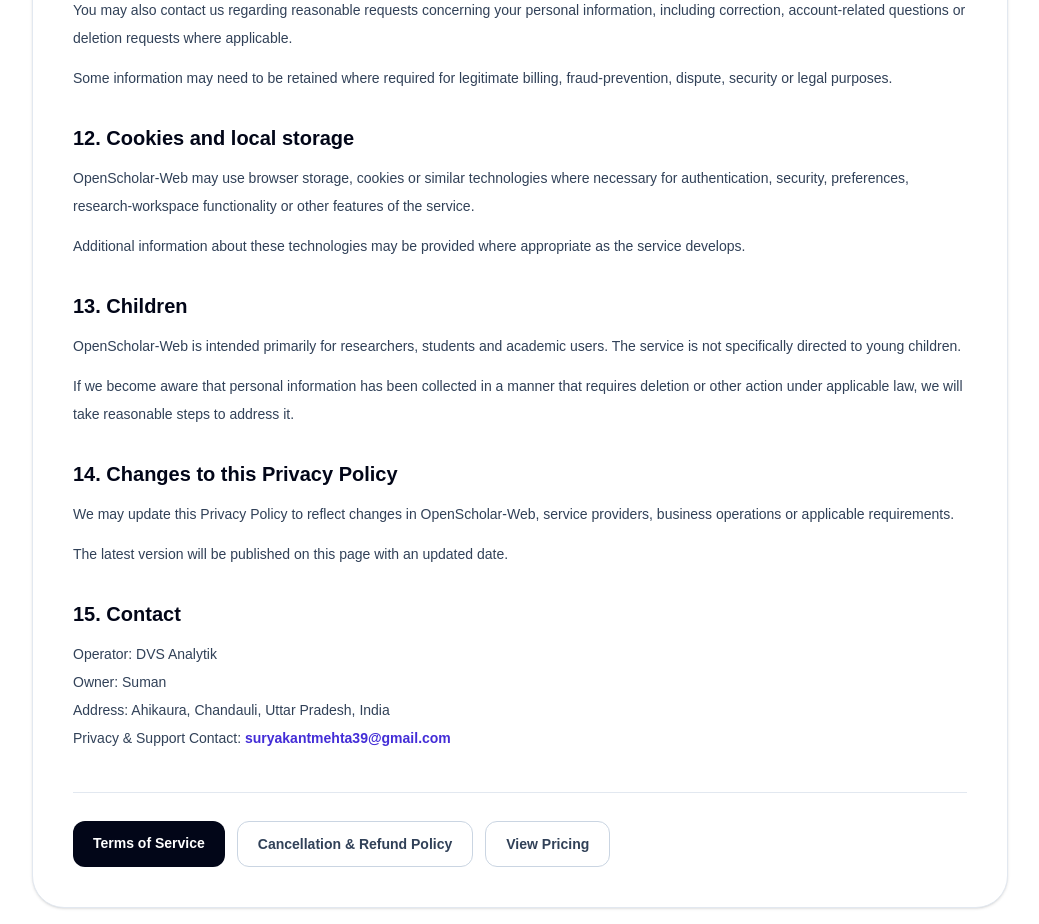
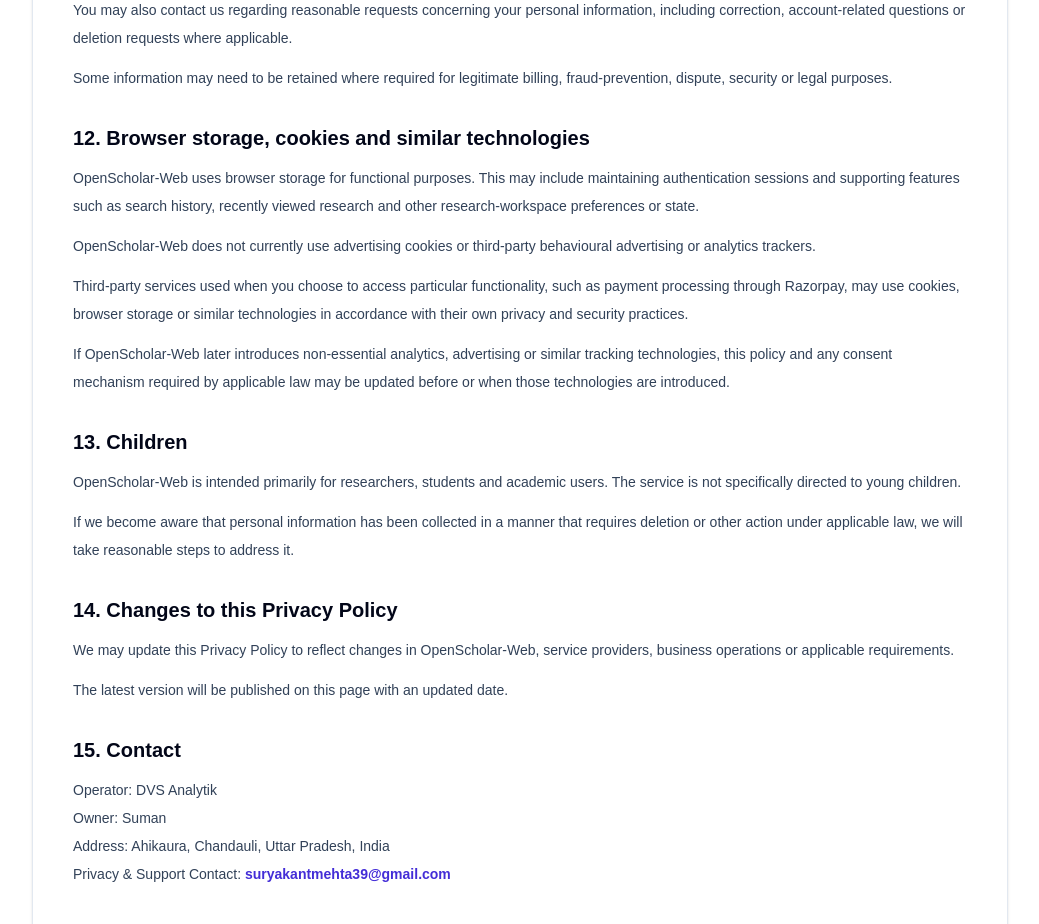
Before and after one commit to Skmehta-Profile/openscholar-web, a Next.js app: page /privacy in a window 1280 px wide. Shown: the part 2800-3724 px from the top of the page, without its empty margins (120-1159 px from the left). Built offline with nearby package versions, Linux system fonts and the light colour scheme; no server answers.

Commit message:
Update privacy policy for browser storage

```diff
--- a/app/privacy/page.tsx
+++ b/app/privacy/page.tsx
@@ -365,22 +365,41 @@
 
           <section>
   <h2 className="text-xl font-black text-slate-950">
-              12. Cookies and local storage
+    12. Browser storage, cookies and similar technologies
   </h2>
 
   <p className="mt-3">
-              OpenScholar-Web may use browser storage,
-              cookies or similar technologies where
-              necessary for authentication, security,
-              preferences, research-workspace
-              functionality or other features of the
-              service.
+    OpenScholar-Web uses browser storage for
+    functional purposes. This may include
+    maintaining authentication sessions and
+    supporting features such as search history,
+    recently viewed research and other
+    research-workspace preferences or state.
   </p>
 
   <p className="mt-3">
-              Additional information about these
-              technologies may be provided where
-              appropriate as the service develops.
+    OpenScholar-Web does not currently use
+    advertising cookies or third-party
+    behavioural advertising or analytics
+    trackers.
+  </p>
+
+  <p className="mt-3">
+    Third-party services used when you choose
+    to access particular functionality, such
+    as payment processing through Razorpay,
+    may use cookies, browser storage or similar
+    technologies in accordance with their own
+    privacy and security practices.
+  </p>
+
+  <p className="mt-3">
+    If OpenScholar-Web later introduces
+    non-essential analytics, advertising or
+    similar tracking technologies, this policy
+    and any consent mechanism required by
+    applicable law may be updated before or
+    when those technologies are introduced.
   </p>
 </section>
 
```
Lines whose indentation alone changed are shown as unchanged.
